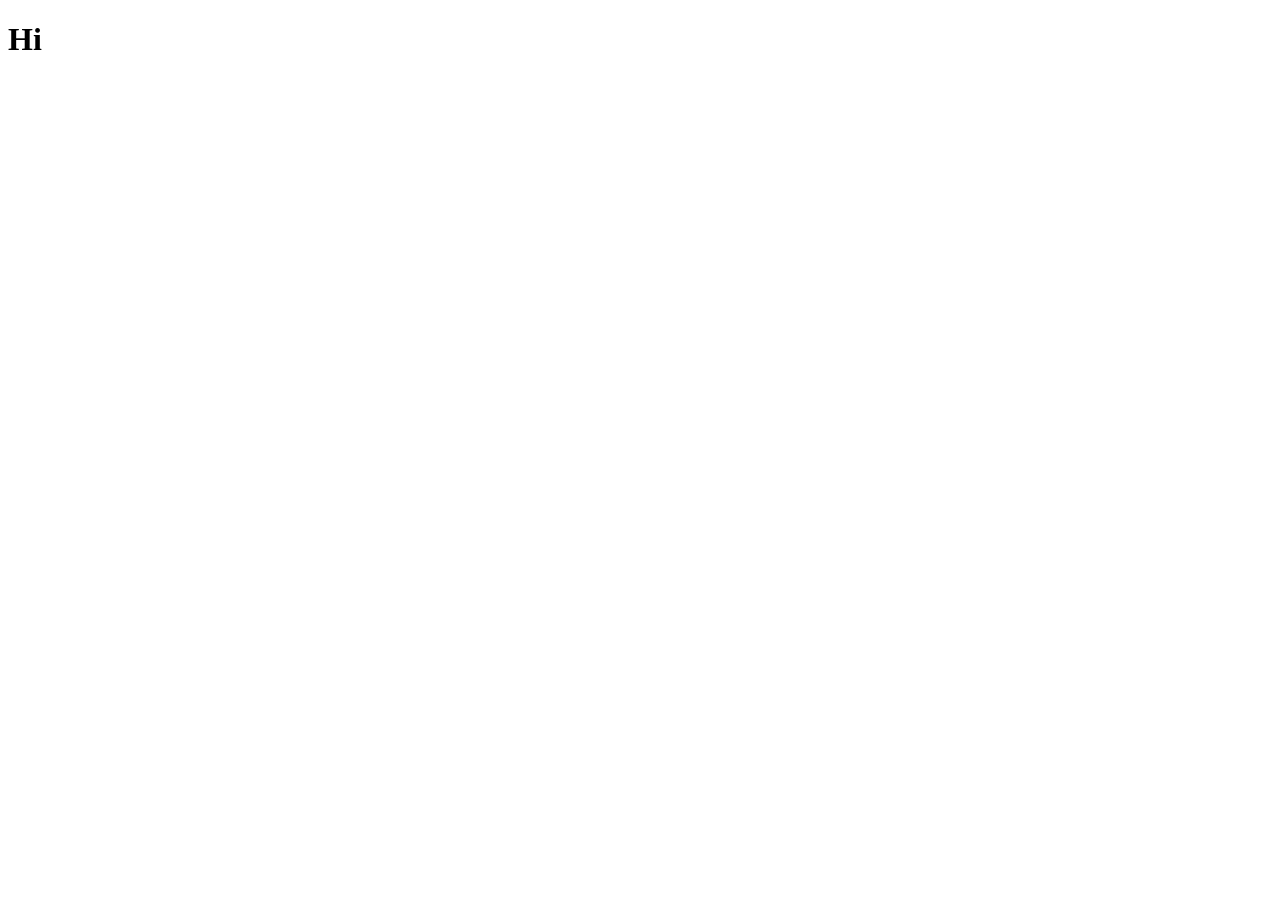
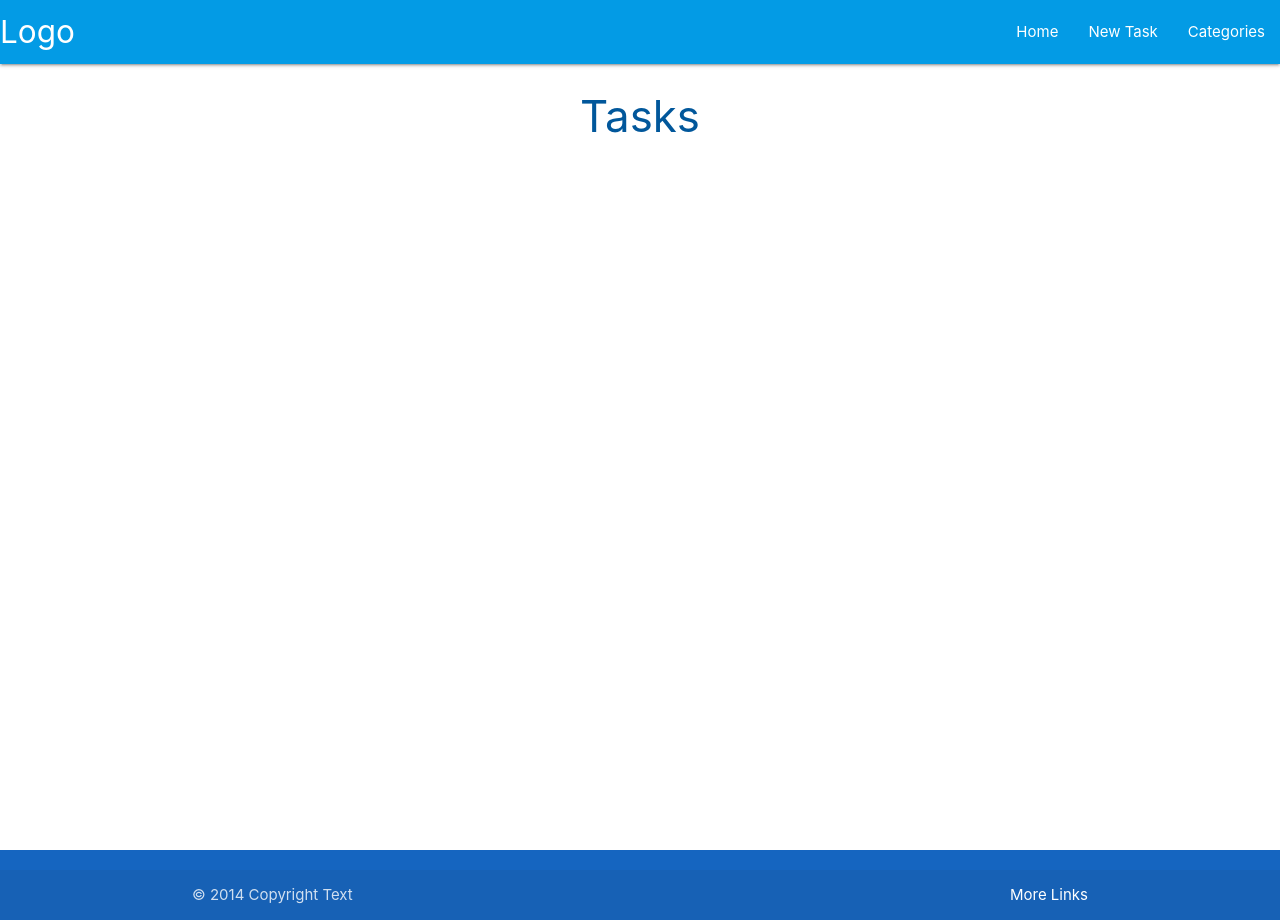
Before and after one commit to azimny86/tasks-manager, a Flask app: page / in a window 1280 px wide. Before the commit the page is almost empty. Run offline with Flask 2, Linux system fonts and the light colour scheme; some libraries are stand-ins or nearby versions.

Commit message:
Add tasks.html

```diff
--- a/taskmanager/routes.py
+++ b/taskmanager/routes.py
@@ -5,4 +5,4 @@ from taskmanager.models import Category, Task
 
 @app.route("/")
 def home():
-    return render_template("base.html")
+    return render_template("tasks.html")
--- /dev/null
+++ b/taskmanager/static/css/style.css
@@ -0,0 +1,9 @@
+body {
+    display: flex;
+    min-height: 100vh;
+    flex-direction: column;
+  }
+
+  main {
+    flex: 1 0 auto;
+  }
--- /dev/null
+++ b/taskmanager/static/js/script.js
@@ -0,0 +1,4 @@
+document.addEventListener('DOMContentLoaded', function() {
+    let sidenav = document.querySelectorAll('.sidenav');
+    M.Sidenav.init(sidenav);
+  });
--- a/taskmanager/templates/base.html
+++ b/taskmanager/templates/base.html
@@ -4,9 +4,49 @@
     <meta charset="UTF-8">
     <meta http-equiv="X-UA-Compatible" content="IE=edge">
     <meta name="viewport" content="width=device-width, initial-scale=1.0">
+    <link rel="stylesheet" href="https://cdnjs.cloudflare.com/ajax/libs/font-awesome/6.3.0/css/all.min.css" integrity="sha512-SzlrxWUlpfuzQ+pcUCosxcglQRNAq/DZjVsC0lE40xsADsfeQoEypE+enwcOiGjk/bSuGGKHEyjSoQ1zVisanQ==" crossorigin="anonymous" referrerpolicy="no-referrer" />
+        <!-- Compiled and minified CSS -->
+    <link rel="stylesheet" href="https://cdnjs.cloudflare.com/ajax/libs/materialize/1.0.0/css/materialize.min.css">
+    <link rel="stylesheet" href="{{url_for('static', filename='css/style.css')}}" type="text/css">
     <title>Task Manager</title>
 </head>
 <body>
-    <h1>Hi</h1>
+    <header>
+        <nav class="light-blue darken-1">
+            <div class="nav-wrapper">
+              <a href="{{url_for('home')}}" class="brand-logo">Logo</a>
+              <a href="#" data-target="mobile-demo" class="sidenav-trigger"><i class="fas fa-bars">menu</i></a>
+              <ul class="right hide-on-med-and-down">
+                <li><a href="{{url_for('home')}}">Home</a></li>
+                <li><a href="#">New Task</a></li>
+                <li><a href="#">Categories</a></li>
+              </ul>
+            </div>
+          </nav>
+
+          <ul class="sidenav" id="mobile-demo">
+            <li><a href="{{url_for('home')}}">Home</a></li>
+            <li><a href="#">New Task</a></li>
+            <li><a href="#">Categories</a></li>
+          </ul>
+    </header>
+
+    <main class="container">
+        {% block content %}
+
+        {% endblock %}
+    </main>
+    <footer class="page-footer blue darken-3">
+
+        <div class="footer-copyright">
+          <div class="container">
+          © 2014 Copyright Text
+          <a class="white-text right" href="#!" target="_blank">More Links</a>
+          </div>
+        </div>
+      </footer>
+<!-- Compiled and minified JavaScript -->
+<script src="https://cdnjs.cloudflare.com/ajax/libs/materialize/1.0.0/js/materialize.min.js"></script>
+<script src="{{url_for('static', filename= 'js/script.js')}}"></script>
 </body>
 </html>
--- /dev/null
+++ b/taskmanager/templates/tasks.html
@@ -0,0 +1,6 @@
+{% extends "base.html" %}
+{% block content %}
+
+  <h3 class="light-blue-text text-darken-4 center-align">Tasks</h3>
+
+{% endblock %}
```
